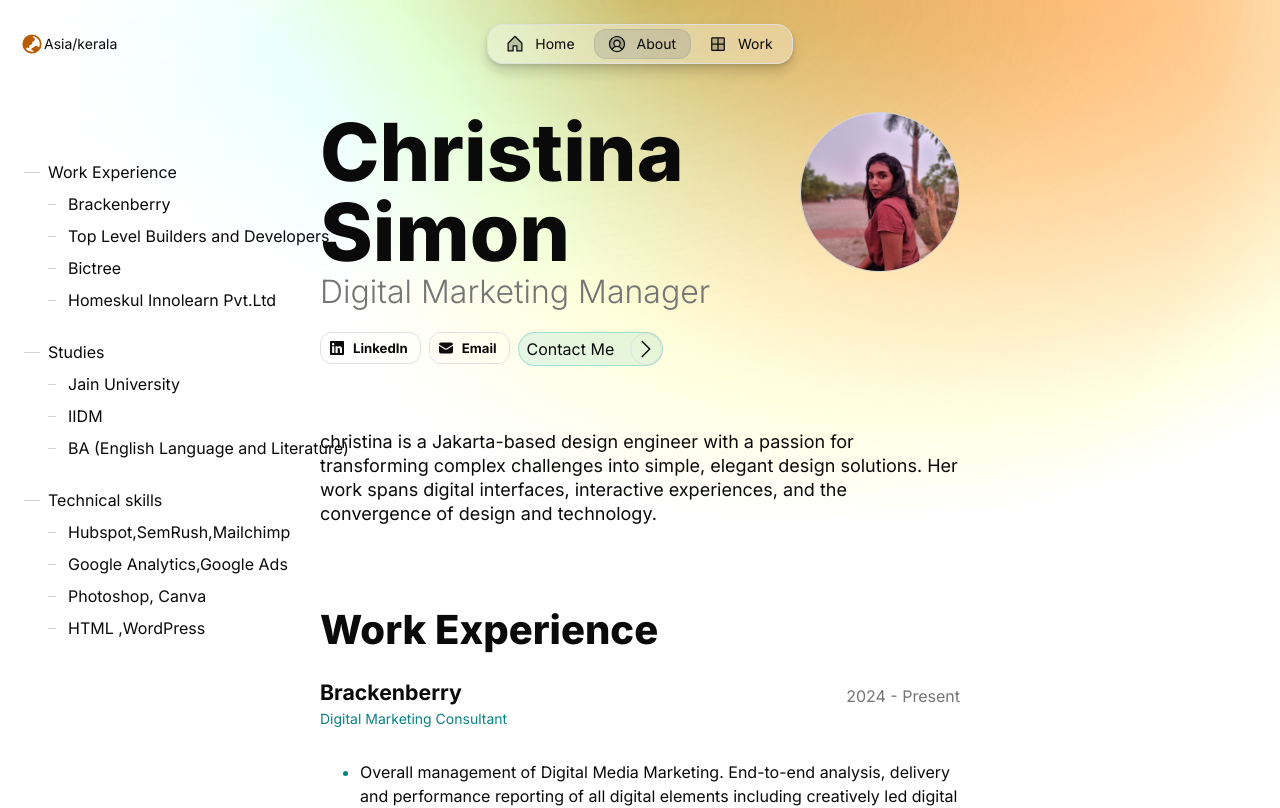
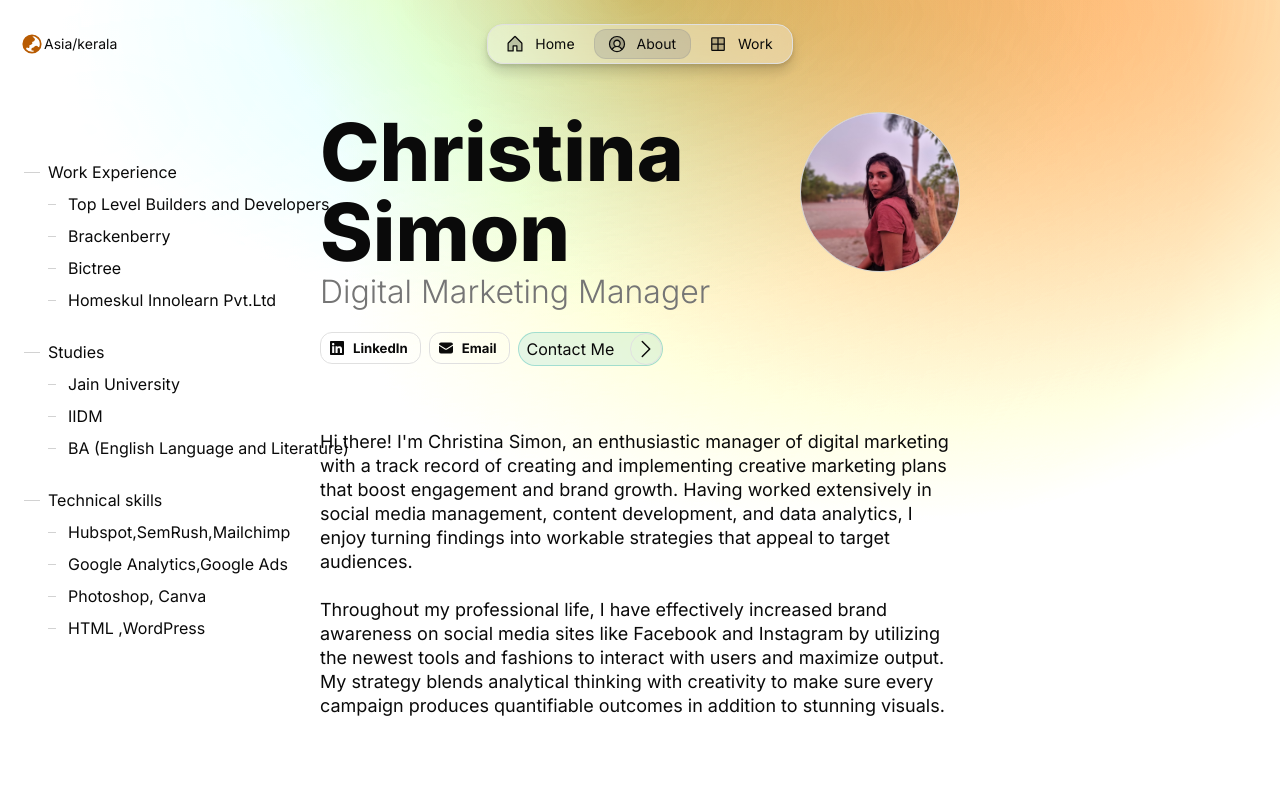
Before and after one commit to abhiram8898/Digital-Marketting-work, a Next.js app: page /about in a window 1280 px wide. Shown: the top 808 px of the page. Built offline with nearby package versions, Linux system fonts and the light colour scheme.

Commit message:
Update content.js

```diff
--- a/src/app/resources/content.js
+++ b/src/app/resources/content.js
@@ -44,6 +44,10 @@ const home = {
       <InlineCode>Top Level Builders and Developers</InlineCode>, where I
       Develop and implement various strategies by providing creative solutions
       to improve businesses.
+      <br />
+      <br /> I firmly believe that businesses can establish a narrative
+      connection with their clients, and I'm committed to building communities
+      that honor commitment and trust. I'm overjoyed.
     </>
   ),
 };
@@ -68,10 +72,17 @@ const about = {
     title: "Introduction",
     description: (
       <>
-        christina is a Jakarta-based design engineer with a passion for
-        transforming complex challenges into simple, elegant design solutions.
-        Her work spans digital interfaces, interactive experiences, and the
-        convergence of design and technology.
+        Hi there! I'm Christina Simon, an enthusiastic manager of digital
+        marketing with a track record of creating and implementing creative
+        marketing plans that boost engagement and brand growth. Having worked
+        extensively in social media management, content development, and data
+        analytics, I enjoy turning findings into workable strategies that appeal
+        to target audiences. <br /> <br /> Throughout my professional life, I
+        have effectively increased brand awareness on social media sites like
+        Facebook and Instagram by utilizing the newest tools and fashions to
+        interact with users and maximize output. My strategy blends analytical
+        thinking with creativity to make sure every campaign produces
+        quantifiable outcomes in addition to stunning visuals. <br /> <br />
       </>
     ),
   },
@@ -79,6 +90,22 @@ const about = {
     display: true, // set to false to hide this section
     title: "Work Experience",
     experiences: [
+      {
+        company: "Top Level Builders and Developers",
+        timeframe: "2023 - 2024",
+        role: "Digital Marketing Manager",
+        achievements: [
+          <>
+            Measure and report the performance of all digital marketing
+            campaigns and assess against goals (ROI and KPIs).
+          </>,
+          <>
+            Develop and implement various strategies by providing creative
+            solutions to improve businesses.
+          </>,
+        ],
+        images: [],
+      },
       {
         company: "Brackenberry",
         timeframe: "2024 - Present",
@@ -101,22 +128,7 @@ const about = {
           },
         ],
       },
-      {
-        company: "Top Level Builders and Developers",
-        timeframe: "2023 - 2024",
-        role: "Digital Marketing Manager",
-        achievements: [
-          <>
-            Measure and report the performance of all digital marketing
-            campaigns and assess against goals (ROI and KPIs).
-          </>,
-          <>
-            Develop and implement various strategies by providing creative
-            solutions to improve businesses.
-          </>,
-        ],
-        images: [],
-      },
+
       {
         company: "Bictree",
         timeframe: "2022 - 2023",
```
